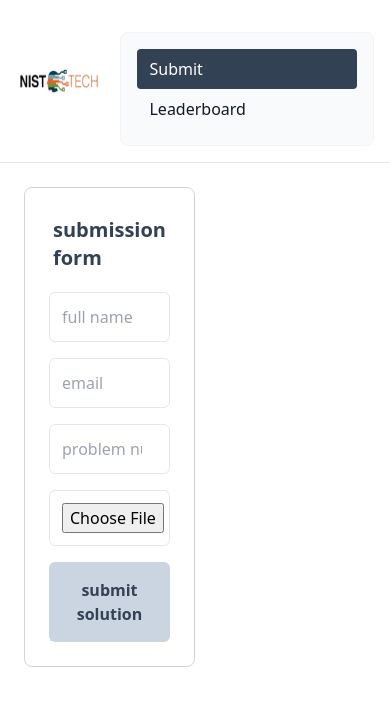
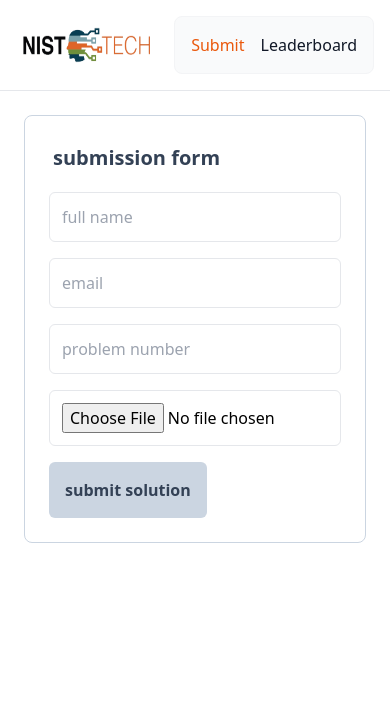
Before and after one commit to peteseta/nisttech-grader, a SvelteKit app: page / in a window 390 px wide. Shown: the top 706 px of the page. Built offline with nearby package versions, Linux system fonts and the light colour scheme.

Commit message:
layout and responsiveness (fix placeholder)

```diff
--- a/src/lib/form.svelte
+++ b/src/lib/form.svelte
@@ -6,7 +6,7 @@
     export let handleSubmit;
 </script>
 
-<div class="flex flex-col p-6 space-y-4 w-1/2 bg-white rounded-lg border items-left border-slate-300">
+<div class="flex flex-col p-6 space-y-4 bg-white rounded-lg border md:w-1/2 items-left border-slate-300">
     <h2 class="m-1 text-xl font-bold text-slate-700">submission form</h2>
     <form class="space-y-4" on:submit|preventDefault={handleSubmit}>
         <input type="text" bind:value={name} placeholder="full name" class="p-3 w-full rounded-md border" />
--- a/src/lib/results.svelte
+++ b/src/lib/results.svelte
@@ -5,6 +5,7 @@
     export let problemNumber;
     export let passedTests;
 
+    // isLoading = true;
     // hasSubmitted = true;
     // results = {
     //     "results": [{
@@ -36,12 +37,12 @@
 </script>
 
 {#if hasSubmitted}
-    <div class="flex flex-col p-6 space-y-4 w-1/2 rounded-lg border bg-slate-100 border-slate-300 items-left">
+    <div class="flex flex-col p-6 space-y-4 rounded-lg border md:w-1/2 bg-slate-100 border-slate-300 items-left">
         <h2 class="m-1 text-xl font-bold text-slate-700">your results for problem {problemNumber}</h2>
 
         {#if isLoading}
-            <div class="h-8 w-8 animate-spin rounded-full border-4 border-solid border-current border-r-transparent motion-reduce:animate-[spin_1.5s_linear_infinite]" role="status">
-                <span class="!absolute !-m-px !h-px !w-px !overflow-hidden !whitespace-nowrap !border-0 !p-0 ![clip:rect(0,0,0,0)]">Loading...</span>
+            <div class="p-1">
+                <p class="h-6 w-6 animate-spin rounded-full border-4 border-slate-700 border-current border-r-transparent motion-reduce:animate-[spin_1.5s_linear_infinite]" role="status" />
             </div>
         {:else if results}
             {#each results.results as result}
@@ -49,8 +50,10 @@
                     <div class={result.status === 'PASSED' ? 'font-bold text-green-600' : 'font-bold text-red-600'}>
                         test case id {result.testCaseId}: {result.status.charAt(0).toUpperCase() + result.status.slice(1).toLowerCase()}
                     </div >
-                    received output: {result.received}<br>
-                    expected output: {result.expected}<br>
+                    {#if result.testCaseID === 'PASSED'}
+                        received output: {result.received}<br>
+                        expected output: {result.expected}<br>
+                    {/if}
                     memory usage: {result.memory}<br>
                     time taken: {result.time}s<br>
                 </div>
--- a/src/routes/+layout.svelte
+++ b/src/routes/+layout.svelte
@@ -5,19 +5,19 @@
     let path;
     $: path = $page.url.pathname;
 
-    let activeClass = "block py-2 pr-4 pl-3 text-white bg-slate-700 rounded md:bg-transparent md:text-slate-500 md:p-0 md:dark:text-slate-500";
-    let inactiveClass = "block py-2 pr-4 pl-3 text-gray-900 rounded hover:bg-gray-100 md:hover:bg-transparent md:hover:text-slate-700 md:p-0 md:dark:hover:text-blue-500 dark:text-white dark:hover:bg-gray-700 dark:hover:text-white md:dark:hover:bg-transparent dark:border-gray-700";
+    let activeClass = "text-orange-600 rounded hover:bg-gray-100";
+    let inactiveClass = "text-gray-900 rounded hover:bg-gray-100";
 </script>
 
-<nav class="top-0 left-0 z-20 w-full bg-white border-b border-slate-200 dark:bg-gray-900 dark:border-gray-600">
+<nav class="top-0 left-0 z-20 w-full bg-white border-b border-slate-20">
     <div class="flex items-center p-4 mx-auto space-x-5">
 
         <a href="/">
-            <img src="/logo.png" class="h-8" alt="nistTech Logo">
+            <img src="/logo.png" class="h-12" alt="nistTech Logo">
         </a>
 
-        <div class="items-center w-full md:flex md:w-auto md:order-1" id="navbar-sticky">
-            <ul class="flex flex-col p-4 mt-4 font-medium bg-gray-50 rounded-lg border border-gray-100 md:p-0 md:flex-row md:space-x-4 md:mt-0 md:border-0 md:bg-white dark:bg-gray-800 md:dark:bg-gray-900 dark:border-gray-700">
+        <div class="flex items-center w-auto" id="navbar-sticky">
+            <ul class="flex flex-row p-4 space-x-4 font-medium bg-gray-50 rounded-lg border border-gray-100">
                 <li>
                 <a href="/" class={path === '/' ? activeClass : inactiveClass}>Submit</a>
                 </li>
--- a/src/routes/+page.svelte
+++ b/src/routes/+page.svelte
@@ -86,7 +86,7 @@
 
 <slot />
 
-<div class="flex flex-row m-6 space-x-6 max-w-6xl">
+<div class="flex flex-col m-6 space-y-6 md:space-y-0 max-w-screen md:max-w-6xl md:space-x-6 md:flex-row">
     <Form bind:name bind:email bind:problemNumber bind:file {handleSubmit} />
     <Results {results} {isLoading} {hasSubmitted} {problemNumber} {passedTests} />
 </div>
--- a/src/routes/submit/+server.js
+++ b/src/routes/submit/+server.js
@@ -76,6 +76,11 @@ export async function POST({ request }) {
         },
       );
 
+      if (!createSubmissionResponse.ok) {
+        // handle HTTP error responses here, this will catch 4xx and 5xx errors
+        throw error(createSubmissionResponse.status, "Failed to create submission to Judge0: HTTP error.");
+      }
+
       const submissionData = await createSubmissionResponse.json();
       console.log(submissionData);
 
@@ -104,8 +109,16 @@ export async function POST({ request }) {
         time: submissionData.time,
         error: submissionData.stderr,
       });
+
     } catch (err) {
-      throw error(500, "Failed to create submission to Judge0: " + err);
+        // Check if err.body and err.body.message exist and are strings
+        if (err.body && typeof err.body.message === 'string') {
+            let decodedError = Buffer.from(err.body.message, 'base64').toString();
+            throw error(500, "Failed to create submission to Judge0: " + decodedError);
+        } else {
+            console.error(err);
+            throw error(500, "Failed to create submission to Judge0: Unexpected error format.");
+        }
     }
   }
 
```
